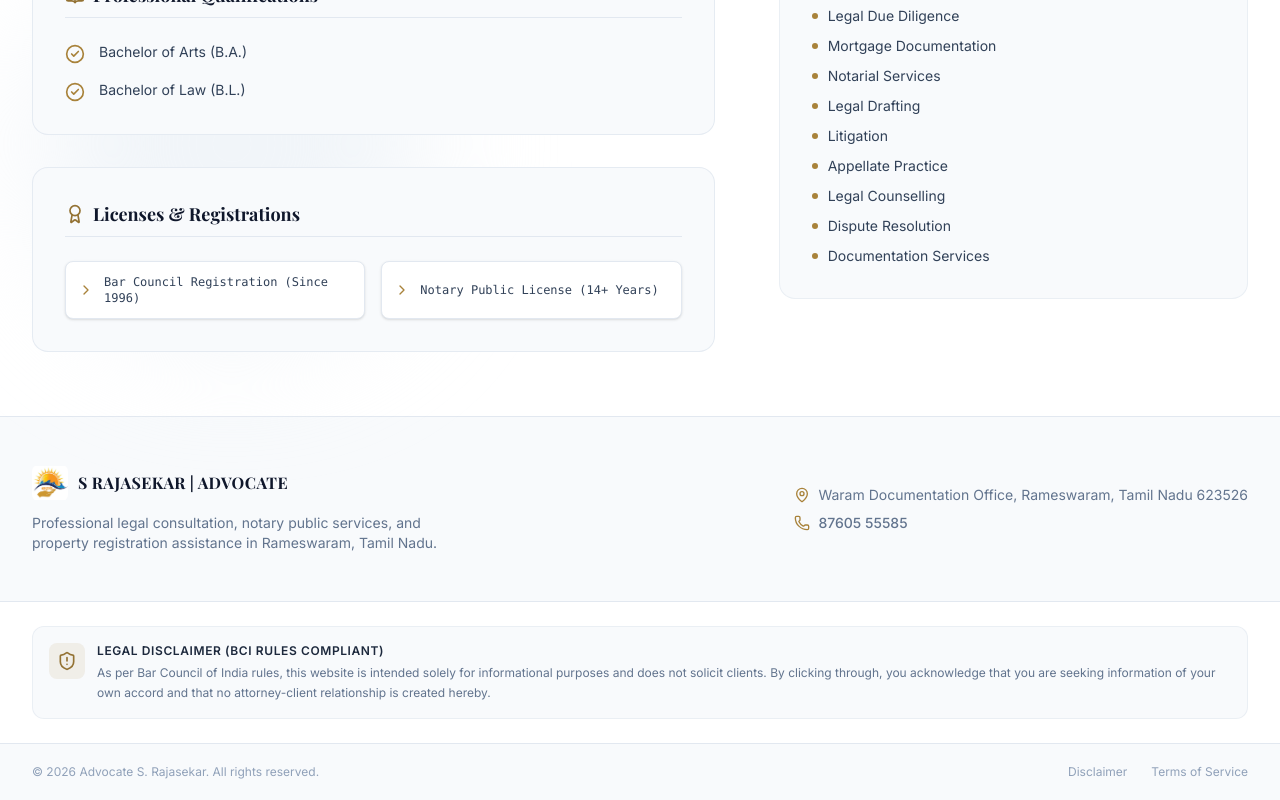
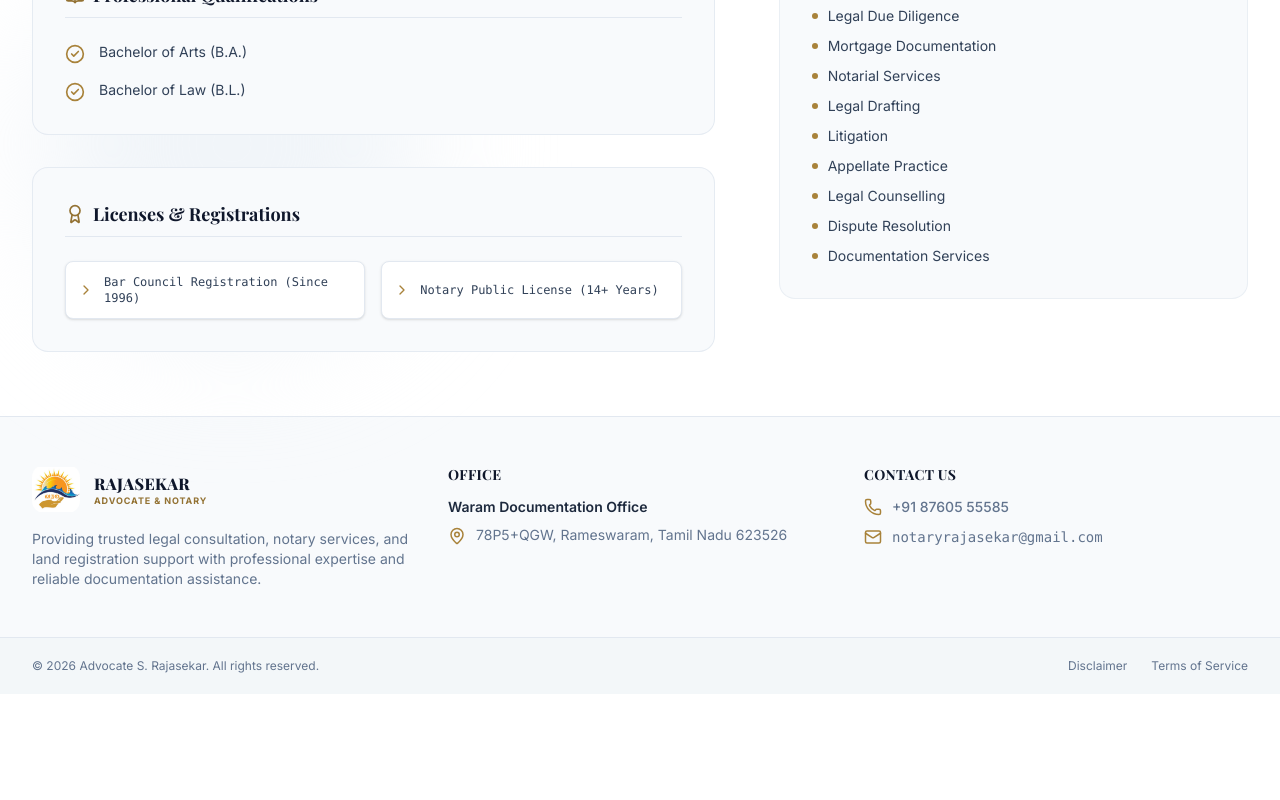
Before and after one commit to Sasmith05/Waram, a Next.js app: page /about in a window 1280 px wide. Shown: the part 1315-2115 px from the top of the page. After the commit the page ends 2009 px from the top, so only its background shows below. Built offline with nearby package versions, Linux system fonts and the light colour scheme; a web font is replaced by a local one.

Commit message:
Final content and navigation updates, footer updates, and disclaimer removal

```diff
--- a/src/app/about/page.tsx
+++ b/src/app/about/page.tsx
@@ -2,7 +2,7 @@
 
 import React from "react";
 import Link from "next/link";
-import { Scale, Award, BookOpen, Languages, CheckCircle2, ChevronRight, Phone } from "lucide-react";
+import { Scale, Award, BookOpen, CheckCircle2, ChevronRight, Phone } from "lucide-react";
 import { advocateProfile, contactInfo } from "@/data/content";
 
 export default function About() {
@@ -114,8 +114,8 @@ export default function About() {
                 {/* Phone */}
                 <div className="space-y-1">
                   <span className="text-slate-400 text-xs uppercase font-bold tracking-wider">Phone</span>
-                  <a href="tel:+918760555585" className="text-gold-600 font-bold text-base hover:text-gold-700 transition-colors block">
-                    87605 55585
+                  <a href={`tel:${contactInfo.phone}`} className="text-gold-600 font-bold text-base hover:text-gold-700 transition-colors block">
+                    {contactInfo.phoneDisplay}
                   </a>
                 </div>
               </div>
--- a/src/app/contact/page.tsx
+++ b/src/app/contact/page.tsx
@@ -1,7 +1,7 @@
 "use client";
 
 import React from "react";
-import { Phone, Mail, MapPin, Clock, MessageSquare, ExternalLink } from "lucide-react";
+import { Phone, Mail, MapPin, Clock, MessageSquare } from "lucide-react";
 import { contactInfo, advocateProfile } from "@/data/content";
 import ContactForm from "@/components/ContactForm";
 
@@ -103,8 +103,7 @@ export default function Contact() {
                   <div>
                     <span className="block text-slate-400 text-xs uppercase font-bold tracking-wider mb-0.5">Office Timings</span>
                     <span className="text-slate-700 text-sm">
-                      Mon – Sat: 10:00 AM – 6:30 PM <br />
-                      <span className="text-gold-600 text-xs font-semibold">(Prior consultation scheduling is recommended)</span>
+                      Mon – Sat: 10:00 AM – 6:30 PM
                     </span>
                   </div>
                 </li>
@@ -139,16 +138,30 @@ export default function Contact() {
                   className="contrast-105 brightness-95"
                 />
               </div>
-              <div className="flex justify-between items-center px-2 py-3 font-sans">
-                <span className="text-xs text-slate-500">Rameswaram, Tamil Nadu</span>
+              <div className="grid grid-cols-3 gap-2 px-2 py-3 mt-2 font-sans text-center">
                 <a
                   href="https://www.google.com/maps/search/?api=1&query=78P5%2BQGW%2C%20Rameswaram%2C%20Tamil%20Nadu%20623526"
                   target="_blank"
                   rel="noopener noreferrer"
-                  className="inline-flex items-center gap-1 text-[11px] font-semibold text-gold-600 hover:text-slate-900 uppercase tracking-wider"
+                  className="text-[10px] sm:text-[11px] font-bold text-gold-600 hover:text-slate-900 uppercase tracking-wider transition-colors"
                 >
-                  Open in Maps
-                  <ExternalLink className="h-3 w-3" />
+                  View Larger Map
+                </a>
+                <a
+                  href="https://www.google.com/maps/dir/?api=1&destination=78P5%2BQGW%2C%20Rameswaram%2C%20Tamil%20Nadu%20623526"
+                  target="_blank"
+                  rel="noopener noreferrer"
+                  className="text-[10px] sm:text-[11px] font-bold text-gold-600 hover:text-slate-900 uppercase tracking-wider transition-colors border-x border-slate-200"
+                >
+                  Get Directions
+                </a>
+                <a
+                  href="https://www.google.com/maps/search/?api=1&query=78P5%2BQGW%2C%20Rameswaram%2C%20Tamil%20Nadu%20623526"
+                  target="_blank"
+                  rel="noopener noreferrer"
+                  className="text-[10px] sm:text-[11px] font-bold text-gold-600 hover:text-slate-900 uppercase tracking-wider transition-colors"
+                >
+                  Open in Google Maps
                 </a>
               </div>
             </div>
--- a/src/app/page.tsx
+++ b/src/app/page.tsx
@@ -148,11 +148,14 @@ export default function Home() {
         <div className="max-w-7xl mx-auto px-4 sm:px-6 lg:px-8">
 
           <div className="flex flex-col md:flex-row items-start md:items-end justify-between gap-6 mb-12">
-            <div>
+            <div className="max-w-2xl">
               <span className="text-xs uppercase tracking-widest text-gold-600 font-bold font-sans">Key Expertise</span>
               <h2 className="text-3xl sm:text-4xl font-serif font-bold text-slate-900 mt-1">
-                Legal Services
+                Professional Legal Services & Solutions
               </h2>
+              <p className="text-slate-500 text-sm mt-3 leading-relaxed font-sans">
+                Providing trusted legal consultation, notarial services, and land registration support with professional expertise and reliable documentation assistance.
+              </p>
             </div>
             <Link
               href="/services"
@@ -226,7 +229,7 @@ export default function Home() {
 
               {/* Map Placeholder Card */}
               <div className="bg-slate-50 border border-slate-200/60 p-2.5 rounded-2xl overflow-hidden shadow-sm">
-                <div className="relative w-full aspect-[4/3] rounded-xl overflow-hidden border border-slate-200">
+                <div className="relative w-full aspect-[4/3] rounded-xl overflow-hidden border border-slate-200 bg-white">
                   <iframe
                     src={contactInfo.googleMapEmbedUrl}
                     width="100%"
@@ -238,6 +241,32 @@ export default function Home() {
                     title="Waram Documentation Office Location Map"
                     className="contrast-105 brightness-95"
                   />
+                </div>
+                <div className="grid grid-cols-3 gap-2 px-2 py-3 mt-2 font-sans text-center">
+                  <a
+                    href="https://www.google.com/maps/search/?api=1&query=78P5%2BQGW%2C%20Rameswaram%2C%20Tamil%20Nadu%20623526"
+                    target="_blank"
+                    rel="noopener noreferrer"
+                    className="text-[10px] sm:text-[11px] font-bold text-gold-600 hover:text-slate-900 uppercase tracking-wider transition-colors"
+                  >
+                    View Larger Map
+                  </a>
+                  <a
+                    href="https://www.google.com/maps/dir/?api=1&destination=78P5%2BQGW%2C%20Rameswaram%2C%20Tamil%20Nadu%20623526"
+                    target="_blank"
+                    rel="noopener noreferrer"
+                    className="text-[10px] sm:text-[11px] font-bold text-gold-600 hover:text-slate-900 uppercase tracking-wider transition-colors border-x border-slate-200"
+                  >
+                    Get Directions
+                  </a>
+                  <a
+                    href="https://www.google.com/maps/search/?api=1&query=78P5%2BQGW%2C%20Rameswaram%2C%20Tamil%20Nadu%20623526"
+                    target="_blank"
+                    rel="noopener noreferrer"
+                    className="text-[10px] sm:text-[11px] font-bold text-gold-600 hover:text-slate-900 uppercase tracking-wider transition-colors"
+                  >
+                    Open in Google Maps
+                  </a>
                 </div>
               </div>
             </div>
--- a/src/app/services/page.tsx
+++ b/src/app/services/page.tsx
@@ -25,7 +25,7 @@ export default function Services() {
           </h1>
           <div className="h-[2px] w-20 bg-gold-500 mx-auto" />
           <p className="text-slate-600 text-sm sm:text-base leading-relaxed font-sans">
-            From legal consults to official notary attestations and property registration deeds, we offer complete guidance in Rameswaram.
+            Providing trusted legal consultation, notarial services, and land registration support with professional expertise and reliable documentation assistance.
           </p>
         </div>
 
--- a/src/components/Footer.tsx
+++ b/src/components/Footer.tsx
@@ -3,7 +3,7 @@
 import React from "react";
 import Link from "next/link";
 import Image from "next/image";
-import { Phone, MapPin, ShieldAlert } from "lucide-react";
+import { Phone, MapPin, Mail } from "lucide-react";
 import { contactInfo, advocateProfile } from "@/data/content";
 
 export default function Footer() {
@@ -13,12 +13,12 @@ export default function Footer() {
     <footer className="bg-slate-50 border-t border-slate-200 text-slate-600 font-sans">
       {/* Upper Footer Area */}
       <div className="max-w-7xl mx-auto px-4 sm:px-6 lg:px-8 py-12">
-        <div className="flex flex-col md:flex-row justify-between items-start md:items-center gap-8">
+        <div className="grid grid-cols-1 md:grid-cols-3 gap-8">
 
           {/* Logo & Info */}
-          <div className="space-y-3">
-            <Link href="/" className="flex items-center gap-2.5 group">
-              <div className="relative h-9 w-9 rounded-md overflow-hidden shrink-0">
+          <div className="space-y-4">
+            <Link href="/" className="flex items-center gap-3.5 group">
+              <div className="relative h-12 w-12 rounded-xl overflow-hidden shrink-0 group-hover:scale-105 transition-transform duration-300">
                 <Image
                   src="/waram.jpg"
                   alt="Waram Logo"
@@ -26,62 +26,69 @@ export default function Footer() {
                   className="object-contain"
                 />
               </div>
-              <span className="font-serif font-bold text-base text-slate-900 tracking-wide">
-                S RAJASEKAR | ADVOCATE
+              <div>
+                <span className="block font-serif font-extrabold text-base text-slate-900 tracking-wide leading-tight">
+                  RAJASEKAR
                 </span>
+                <span className="block text-[9px] uppercase text-gold-600 font-bold tracking-widest leading-none mt-0.5">
+                  ADVOCATE & NOTARY
+                </span>
+              </div>
             </Link>
-            <p className="text-sm text-slate-500 max-w-md">
-              Professional legal consultation, notary public services, and property registration assistance in Rameswaram, Tamil Nadu.
+            <p className="text-sm text-slate-500 max-w-sm">
+              Providing trusted legal consultation, notary services, and land registration support with professional expertise and reliable documentation assistance.
             </p>
           </div>
 
-          {/* Details */}
+          {/* Office & Address */}
+          <div className="space-y-3">
+            <h4 className="text-slate-900 font-bold text-sm tracking-wide uppercase font-serif">
+              Office
+            </h4>
             <div className="space-y-2 text-sm text-slate-500">
-            <div className="flex gap-2 items-center">
-              <MapPin className="h-4 w-4 text-gold-500 shrink-0" />
+              <p className="font-semibold text-slate-800">Waram Documentation Office</p>
+              <div className="flex gap-2.5 items-start">
+                <MapPin className="h-4.5 w-4.5 text-gold-500 shrink-0 mt-0.5" />
                 <span>{contactInfo.address}</span>
               </div>
-            <div className="flex gap-2 items-center">
-              <Phone className="h-4 w-4 text-gold-500 shrink-0" />
+            </div>
+          </div>
+
+          {/* Contact Details */}
+          <div className="space-y-3">
+            <h4 className="text-slate-900 font-bold text-sm tracking-wide uppercase font-serif">
+              Contact Us
+            </h4>
+            <div className="space-y-2.5 text-sm text-slate-500">
+              <div className="flex gap-2.5 items-center">
+                <Phone className="h-4.5 w-4.5 text-gold-500 shrink-0" />
                 <a href={`tel:${contactInfo.phone}`} className="hover:text-gold-600 transition-colors duration-200 font-medium">
                   {contactInfo.phoneDisplay}
                 </a>
+              </div>
+              <div className="flex gap-2.5 items-center">
+                <Mail className="h-4.5 w-4.5 text-gold-500 shrink-0" />
+                <a href={`mailto:${contactInfo.email}`} className="hover:text-gold-600 transition-colors duration-200 font-medium font-mono">
+                  {contactInfo.email}
+                </a>
+              </div>
             </div>
           </div>
 
         </div>
       </div>
 
-      {/* Bar Council of India Disclaimer */}
-      <div className="bg-white border-t border-slate-200">
-        <div className="max-w-7xl mx-auto px-4 sm:px-6 lg:px-8 py-6">
-          <div className="flex flex-col sm:flex-row gap-3 items-start bg-slate-50 p-4 rounded-xl border border-slate-200/60">
-            <div className="p-2 bg-gold-500/10 rounded-lg text-gold-600 shrink-0">
-              <ShieldAlert className="h-5 w-5" />
-            </div>
-            <div className="space-y-1">
-              <h4 className="text-slate-800 font-semibold text-xs tracking-wider uppercase">
-                Legal Disclaimer (BCI Rules Compliant)
-              </h4>
-              <p className="text-xs text-slate-500 leading-relaxed">
-                As per Bar Council of India rules, this website is intended solely for informational purposes and does not solicit clients. By clicking through, you acknowledge that you are seeking information of your own accord and that no attorney-client relationship is created hereby.
-              </p>
-            </div>
-          </div>
-        </div>
-      </div>
-
       {/* Lower Copyright Area */}
-      <div className="border-t border-slate-200 text-xs py-5 bg-slate-50">
+      <div className="border-t border-slate-200 text-xs py-5 bg-slate-100/60">
         <div className="max-w-7xl mx-auto px-4 sm:px-6 lg:px-8 flex flex-col sm:flex-row items-center justify-between gap-4 text-slate-400">
-          <p className="text-center sm:text-left">
+          <p className="text-center sm:text-left text-slate-500">
             &copy; {currentYear} {advocateProfile.name}. All rights reserved.
           </p>
-          <div className="flex gap-6">
-            <Link href="/contact" className="hover:text-slate-600 transition-colors duration-200">
+          <div className="flex gap-6 text-slate-500">
+            <Link href="/contact" className="hover:text-slate-700 transition-colors duration-200">
               Disclaimer
             </Link>
-            <Link href="/services" className="hover:text-slate-600 transition-colors duration-200">
+            <Link href="/services" className="hover:text-slate-700 transition-colors duration-200">
               Terms of Service
             </Link>
           </div>
--- a/src/components/Navbar.tsx
+++ b/src/components/Navbar.tsx
@@ -10,12 +10,21 @@ import { motion, AnimatePresence } from "framer-motion";
 const navLinks = [
   { name: "Home", href: "/" },
   { name: "About", href: "/about" },
-  { name: "Services", href: "/services" },
-  { name: "Contact", href: "/contact" },
+  {
+    name: "Services",
+    href: "/services",
+    dropdown: [
+      { name: "Legal Consultation", href: "/services#legal-consultation" },
+      { name: "Notary Services", href: "/services#notary-services" },
+      { name: "Land Registration", href: "/services#land-registration" }
+    ]
+  },
+  { name: "Contact", href: "/contact" }
 ];
 
 export default function Navbar() {
   const [isOpen, setIsOpen] = useState(false);
+  const [isServicesOpen, setIsServicesOpen] = useState(false);
   const [isScrolled, setIsScrolled] = useState(false);
   const pathname = usePathname();
 
@@ -65,6 +74,32 @@ export default function Navbar() {
           <nav className="hidden md:flex items-center gap-8">
             {navLinks.map((link) => {
               const isActive = pathname === link.href;
+              if (link.dropdown) {
+                return (
+                  <div key={link.href} className="relative group py-2">
+                    <button
+                      className="flex items-center gap-1 text-sm font-semibold tracking-wide text-slate-600 hover:text-slate-900 transition-colors duration-300 cursor-pointer focus:outline-none"
+                    >
+                      <span>{link.name}</span>
+                      <svg className="w-4 h-4 text-slate-400 group-hover:rotate-180 transition-transform duration-300" fill="none" viewBox="0 0 24 24" stroke="currentColor">
+                        <path strokeLinecap="round" strokeLinejoin="round" strokeWidth={2} d="M19 9l-7 7-7-7" />
+                      </svg>
+                    </button>
+                    {/* Dropdown Menu (Desktop Hover) */}
+                    <div className="absolute top-full left-1/2 -translate-x-1/2 mt-1 w-56 bg-white border border-slate-200/60 rounded-xl shadow-xl opacity-0 invisible group-hover:opacity-100 group-hover:visible transition-all duration-300 z-50 overflow-hidden py-1">
+                      {link.dropdown.map((subLink) => (
+                        <Link
+                          key={subLink.href}
+                          href={subLink.href}
+                          className="block px-4 py-2.5 text-xs font-semibold text-slate-600 hover:text-gold-600 hover:bg-slate-50 transition-colors duration-200 border-l-2 border-transparent hover:border-gold-500"
+                        >
+                          {subLink.name}
+                        </Link>
+                      ))}
+                    </div>
+                  </div>
+                );
+              }
               return (
                 <Link
                   key={link.href}
@@ -121,6 +156,46 @@ export default function Navbar() {
             <div className="px-4 pt-2 pb-6 space-y-3">
               {navLinks.map((link) => {
                 const isActive = pathname === link.href;
+                if (link.dropdown) {
+                  return (
+                    <div key={link.href} className="space-y-1">
+                      <button
+                        onClick={() => setIsServicesOpen(!isServicesOpen)}
+                        className="w-full flex items-center justify-between px-4 py-2.5 rounded-lg font-medium text-base text-slate-600 hover:text-slate-900 hover:bg-slate-50 transition-all duration-200 focus:outline-none"
+                      >
+                        <span>{link.name}</span>
+                        <svg className={`w-4 h-4 text-slate-400 transition-transform duration-200 ${isServicesOpen ? "rotate-180" : ""}`} fill="none" viewBox="0 0 24 24" stroke="currentColor">
+                          <path strokeLinecap="round" strokeLinejoin="round" strokeWidth={2} d="M19 9l-7 7-7-7" />
+                        </svg>
+                      </button>
+                      <AnimatePresence>
+                        {isServicesOpen && (
+                          <motion.div
+                            initial={{ opacity: 0, height: 0 }}
+                            animate={{ opacity: 1, height: "auto" }}
+                            exit={{ opacity: 0, height: 0 }}
+                            transition={{ duration: 0.2 }}
+                            className="pl-6 space-y-1 overflow-hidden"
+                          >
+                            {link.dropdown.map((subLink) => (
+                              <Link
+                                key={subLink.href}
+                                href={subLink.href}
+                                onClick={() => {
+                                  setIsOpen(false);
+                                  setIsServicesOpen(false);
+                                }}
+                                className="block px-4 py-2 text-sm font-semibold text-slate-500 hover:text-gold-600 rounded-md transition-colors"
+                              >
+                                {subLink.name}
+                              </Link>
+                            ))}
+                          </motion.div>
+                        )}
+                      </AnimatePresence>
+                    </div>
+                  );
+                }
                 return (
                   <Link
                     key={link.href}
--- a/src/data/content.ts
+++ b/src/data/content.ts
@@ -103,9 +103,9 @@ export const servicesData: ServiceItem[] = [
 
 export const contactInfo: ContactInfo = {
   phone: "+918760555585",
-  phoneDisplay: "87605 55585",
-  email: "contact@srajasekar.in",
-  address: "Waram Documentation Office, Rameswaram, Tamil Nadu 623526",
+  phoneDisplay: "+91 87605 55585",
+  email: "notaryrajasekar@gmail.com",
+  address: "78P5+QGW, Rameswaram, Tamil Nadu 623526",
   googleMapEmbedUrl: "https://maps.google.com/maps?q=78P5%2BQGW%2C%20Rameswaram%2C%20Tamil%20Nadu%20623526&t=&z=16&ie=UTF8&iwloc=&output=embed",
   whatsappNumber: "918760555585",
   whatsappMessage: "Hello, I would like to enquire about your legal consultation services."
```
Lines whose indentation alone changed are shown as unchanged.
